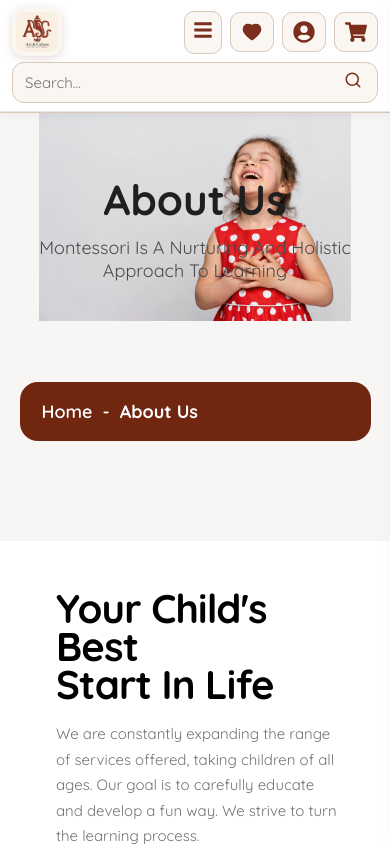
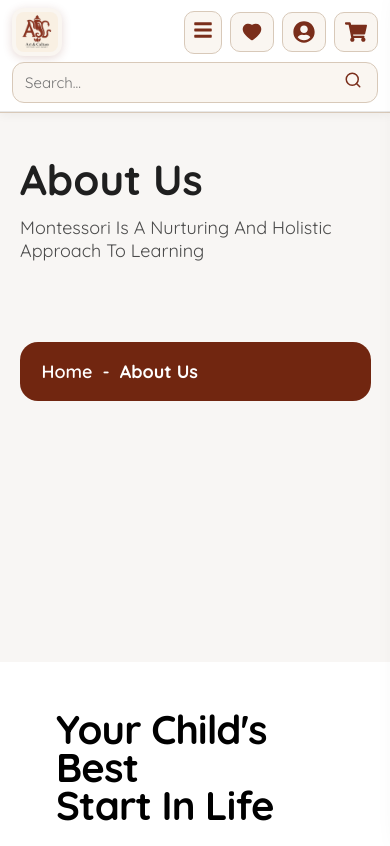
Before and after one commit to CODE-WITH-PRASANTA/Art-And-Culture, a React (Vite) app in the folder Frontend/: page /about in a window 390 px wide. Shown: the top 846 px of the page. Built offline with nearby package versions, Linux system fonts and the light colour scheme.

Commit message:
About Breadcrum Update

```diff
--- a/Frontend/src/App.jsx
+++ b/Frontend/src/App.jsx
@@ -45,8 +45,8 @@ function App() {
           <Route path="/best-sellers" element={<BestSelling/>} />
 
 
-          <Route path="/Login" element={<Login/>} />
-          <Route path="/Signup" element={<Signup/>} />
+          <Route path="/login" element={<Login/>} />
+          <Route path="/register" element={<Signup/>} />
 
 
 
--- a/Frontend/src/Components/Aboutsection/Aboutsection.css
+++ b/Frontend/src/Components/Aboutsection/Aboutsection.css
@@ -19,6 +19,7 @@
   background-size: auto 100%;
   background-color: #f8f6f4;
   padding-bottom: 140px;
+  height: 65vh;
 }
 
 
@@ -81,6 +82,11 @@
     background-size: 80%;
     background-position: center top;
     padding-bottom: 100px;
+    background-image: none !important;
+    /* keep background color so layout doesn't jump */
+    background-color: #f8f6f4;
+    /* optional: shrink bottom padding slightly for small viewports */
+    padding-bottom: 80px;
   }
 
   .about-hero {
@@ -103,3 +109,21 @@
     gap: 10px;
   }
 }
+/* Mobile: remove background image and keep text left-aligned */
+@media (max-width: 768px) {
+  /* remove the decorative image entirely on small screens */
+  .about-container {
+    background-image: none !important;
+    /* keep background color so layout doesn't jump */
+    background-color: #f8f6f4;
+    /* optional: shrink bottom padding slightly for small viewports */
+    padding-bottom: 80px;
+    /* background-color: #f8f6f4; */
+  }
+
+  /* keep the hero text left-aligned on mobile */
+  .about-hero {
+    text-align: left !important;
+    padding: 40px 20px; /* you can adjust these values as needed */
+  }
+}
```
